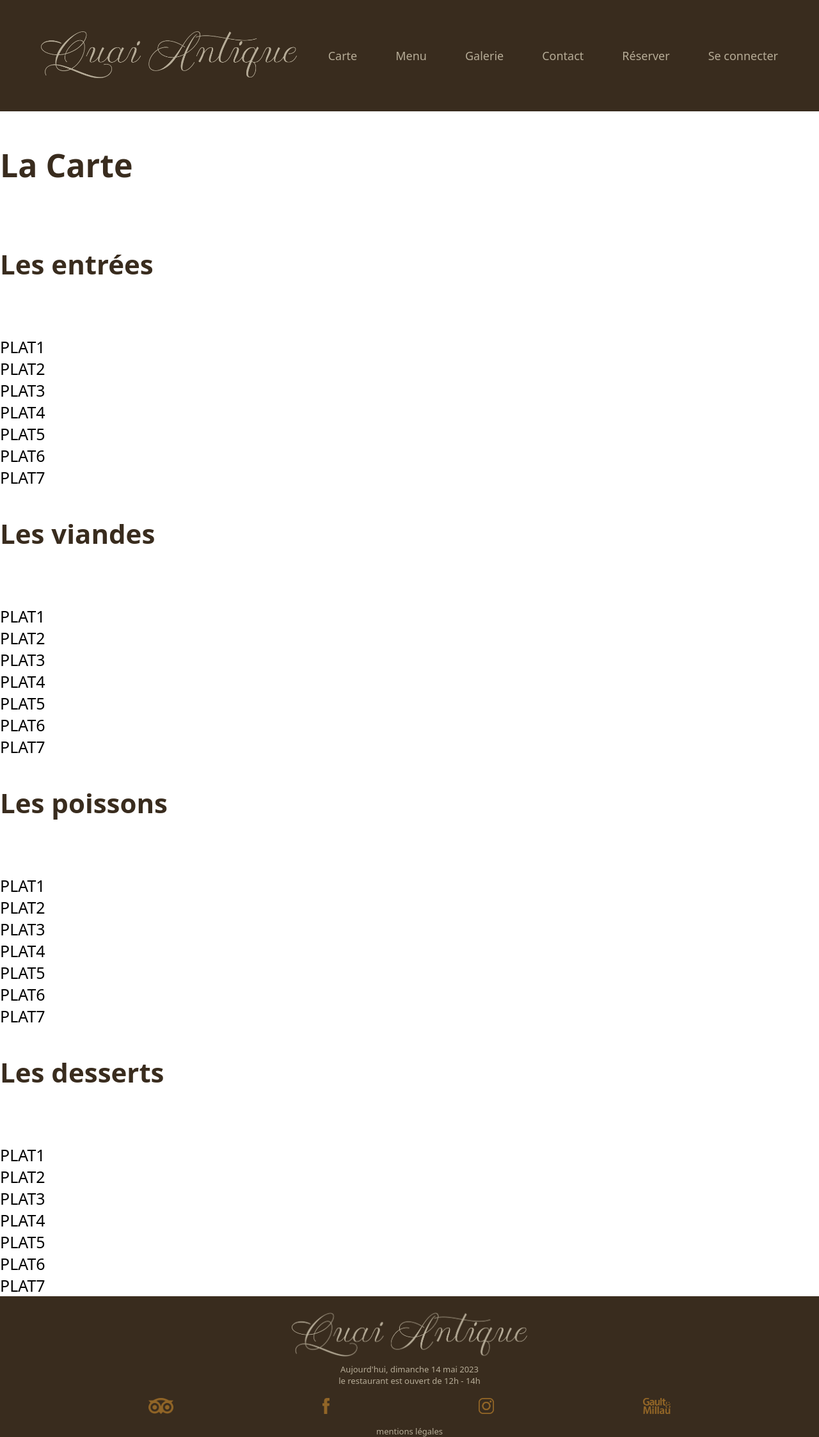
After one commit to Jumuse/pierregrein, a PHP site: page /carte.php in a window 1280 px wide. The commit adds this page. Shown: the whole page at 64% size. Run offline with PHP 8.4, Linux system fonts and the light colour scheme.

Commit message:
creation of other pages

```diff
--- a/Style/index-style.css
+++ b/Style/index-style.css
@@ -30,10 +30,15 @@ body {
     background: #B6AC97;
     padding-bottom: 2em;
 }
-
+h1 {
+    font-size: 50px;
+    padding: 1em 0 1em;
+    color: #392C1E;
+}
 h2 {
     font-size: 42px;
     padding: 1em 0 1em;
+    color: #392C1E;
 }
 
 p {
@@ -140,7 +145,6 @@ img {
     }
     h2 {
         padding-bottom: 2em;
-        color: #392C1E;
     }
     .index-button button {
     padding: 10% 20% 10% 20%;
--- /dev/null
+++ b/carte.php
@@ -0,0 +1,129 @@
+<!DOCTYPE html>
+<html lang="fr">
+
+<head>
+    <meta charset="UTF-8">
+    <meta http-equiv="X-UA-Compatible" content="IE=edge">
+    <meta name="viewport" content="width=device-width, initial-scale=1.0">
+    <link href="Style/footer-style.css" rel="stylesheet" type="text/css" />
+    <link href="Style/header-style.css" rel="stylesheet" type="text/css" />
+    <link href="Style/index-style.css" rel="stylesheet" type="text/css" />
+    <title>Restaurant Quai Antique</title>
+</head>
+
+
+<body>
+
+    <?php
+        include "header.php";
+    ?>
+
+    <h1>La Carte</h1>
+
+    <div class="carteWrapper">
+        <div class="entreeWrapper">
+            <h2>Les entrées</h2>
+            <div class="entree">
+                <p>PLAT1</p>
+                <p>PLAT2</p>
+                <p>PLAT3</p>
+                <p>PLAT4</p>
+                <p>PLAT5</p>
+                <p>PLAT6</p>
+                <p>PLAT7</p>
+            </div>
+
+            <div class="entreeprice">
+                <p><?php  ?></p>
+                <p><?php  ?></p>
+                <p><?php  ?></p>
+                <p><?php  ?></p>
+                <p><?php  ?></p>
+                <p><?php  ?></p>
+                <p><?php  ?></p>
+            </div>
+        </div>
+
+        <div class="viandesWrapper">
+            <h2>Les viandes</h2>
+            <div class="viandes">
+                <p>PLAT1</p>
+                <p>PLAT2</p>
+                <p>PLAT3</p>
+                <p>PLAT4</p>
+                <p>PLAT5</p>
+                <p>PLAT6</p>
+                <p>PLAT7</p>
+            </div>
+
+            <div class="viandesprice">
+                <p><?php  ?></p>
+                <p><?php  ?></p>
+                <p><?php  ?></p>
+                <p><?php  ?></p>
+                <p><?php  ?></p>
+                <p><?php  ?></p>
+                <p><?php  ?></p>
+            </div>
+        </div>
+
+        <div class="poissonsWrapper">
+            <h2>Les poissons</h2>
+            <div class="poissons">
+                <p>PLAT1</p>
+                <p>PLAT2</p>
+                <p>PLAT3</p>
+                <p>PLAT4</p>
+                <p>PLAT5</p>
+                <p>PLAT6</p>
+                <p>PLAT7</p>
+            </div>
+
+            <div class="poissonsprice">
+                <p><?php  ?></p>
+                <p><?php  ?></p>
+                <p><?php  ?></p>
+                <p><?php  ?></p>
+                <p><?php  ?></p>
+                <p><?php  ?></p>
+                <p><?php  ?></p>
+            </div>
+        </div>
+
+        <div class="dessertWrapper">
+            <h2>Les desserts</h2>
+            <div class="dessert">
+                <p>PLAT1</p>
+                <p>PLAT2</p>
+                <p>PLAT3</p>
+                <p>PLAT4</p>
+                <p>PLAT5</p>
+                <p>PLAT6</p>
+                <p>PLAT7</p>
+            </div>
+
+            <div class="dessertprice">
+                <p><?php  ?></p>
+                <p><?php  ?></p>
+                <p><?php  ?></p>
+                <p><?php  ?></p>
+                <p><?php  ?></p>
+                <p><?php  ?></p>
+                <p><?php  ?></p>
+            </div>
+        </div>
+
+
+
+
+    </div>
+
+
+<?php
+    include "footer.php";
+?>
+
+
+<script src="script.js"></script>
+</body>
+</html>
--- a/dates.php
+++ b/dates.php
@@ -10,13 +10,15 @@ function dateToFrench($date, $format)
     return str_replace($english_months, $french_months, str_replace($english_days, $french_days, date($format, strtotime($date))));
 };
 
+$weekHours = "12h-14h & 19h-22h";
+$wednesday = "le restaurant est fermé";
+$saturdayHours = "19h - 23h";
+$sundayHours = "12h - 14h";
 
 function retrieveDate() {
-    $weekHours = "12h-14h et de 19h-22h";
-    $saturdayHours = "19h à 23h";
-    $sundayHours = "12h à 14h";
     $date = date('l');
     $dayOfWeek = date('w', strtotime($date));
+    global $weekHours, $wednesday, $saturdayHours, $sundayHours;
 
     if ($dayOfWeek == 1 || $dayOfWeek == 2 || $dayOfWeek == 4 || $dayOfWeek == 5)
     {
@@ -29,6 +31,6 @@ function retrieveDate() {
             echo "le restaurant est ouvert de ". $sundayHours;
     } else if ($dayOfWeek == 3)
     {
-        echo "le restaurant est fermé.";
+        echo $wednesday;
     }
 };
--- a/header.php
+++ b/header.php
@@ -2,25 +2,25 @@
 
 
     <nav class="navbar">
-        <a href="#" class="nav-branding">
+        <a href="index.php" class="nav-branding">
             <img src="Images/Logos/Logo Light.png" alt="Logo">
         </a>
 
             <ul class="nav-menu">
                 <li class="nav-item">
-                    <a href="#" class="nav-link">Carte</a>
+                    <a href="carte.php" class="nav-link">Carte</a>
                 </li>
                 <li class="nav-item">
-                    <a href="#" class="nav-link">Menu</a>
+                    <a href="menu.php" class="nav-link">Menu</a>
                 </li>
                 <li class="nav-item">
-                    <a href="#" class="nav-link">Galerie</a>
+                    <a href="galerie.php" class="nav-link">Galerie</a>
                 </li>
                 <li class="nav-item">
-                    <a href="#" class="nav-link">Contact</a>
+                    <a href="Contact.php" class="nav-link">Contact</a>
                 </li>
                 <li class="nav-item">
-                    <a href="#" class="nav-link">Réserver</a>
+                    <a href="reservation.php" class="nav-link">Réserver</a>
                 </li>
                 <li class="nav-item">
                     <a href="#" class="nav-link">Se connecter</a>
--- a/index.php
+++ b/index.php
@@ -65,7 +65,7 @@
             </div>
         </div>
 
-        <a href="#"  class="index-button">
+        <a href="reservation.php"  class="index-button">
             <button type="button">Réserver</button>
         </a>
 
```
Also changed, not shown: Contact.php (added, +79 -0 lines), admin.php (added, +41 -0 lines), galerie.php (added, +68 -0 lines), menu.php (added, +108 -0 lines), reservation.php (added, +89 -0 lines), Diagrammes/DIagramme de classes.png (added), Diagrammes/Diagramme de cas d'utilisation.jpeg (added), Diagrammes/Diagramme de séquence Réservation d'une table.jpeg (added), 1 other file.
